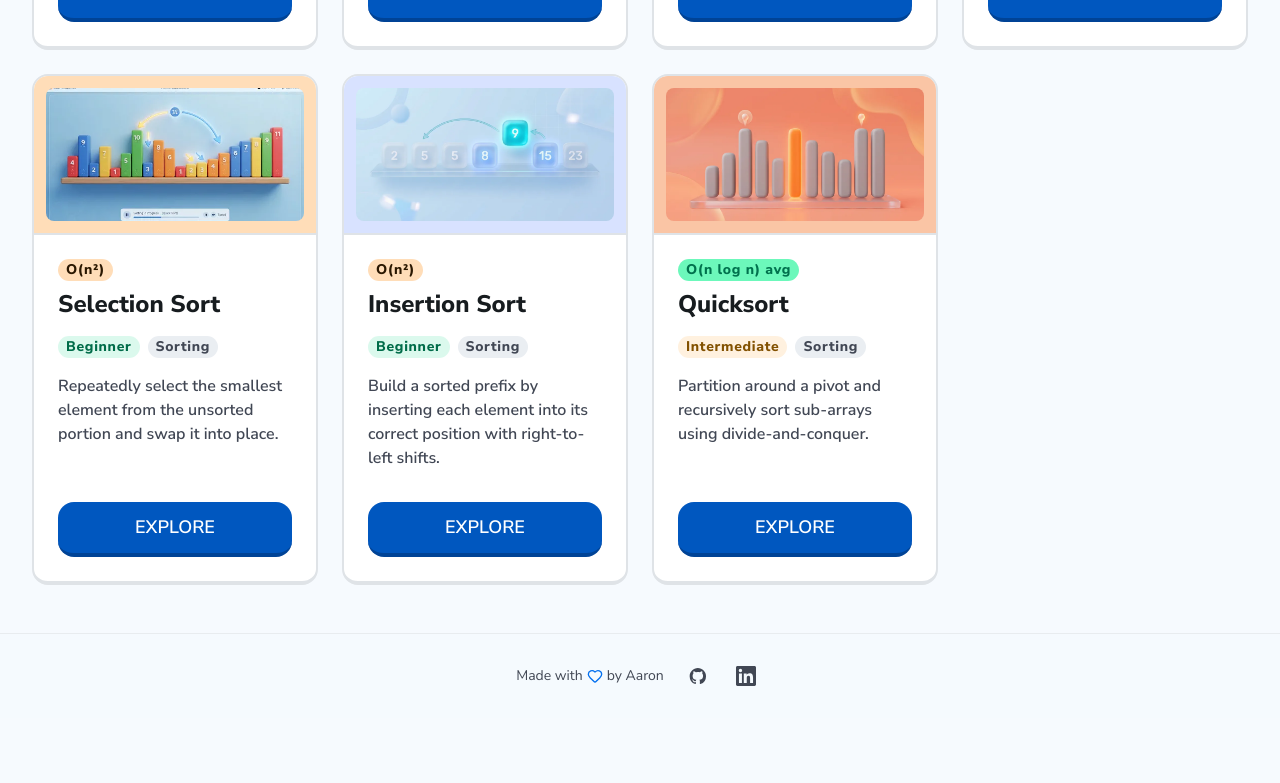
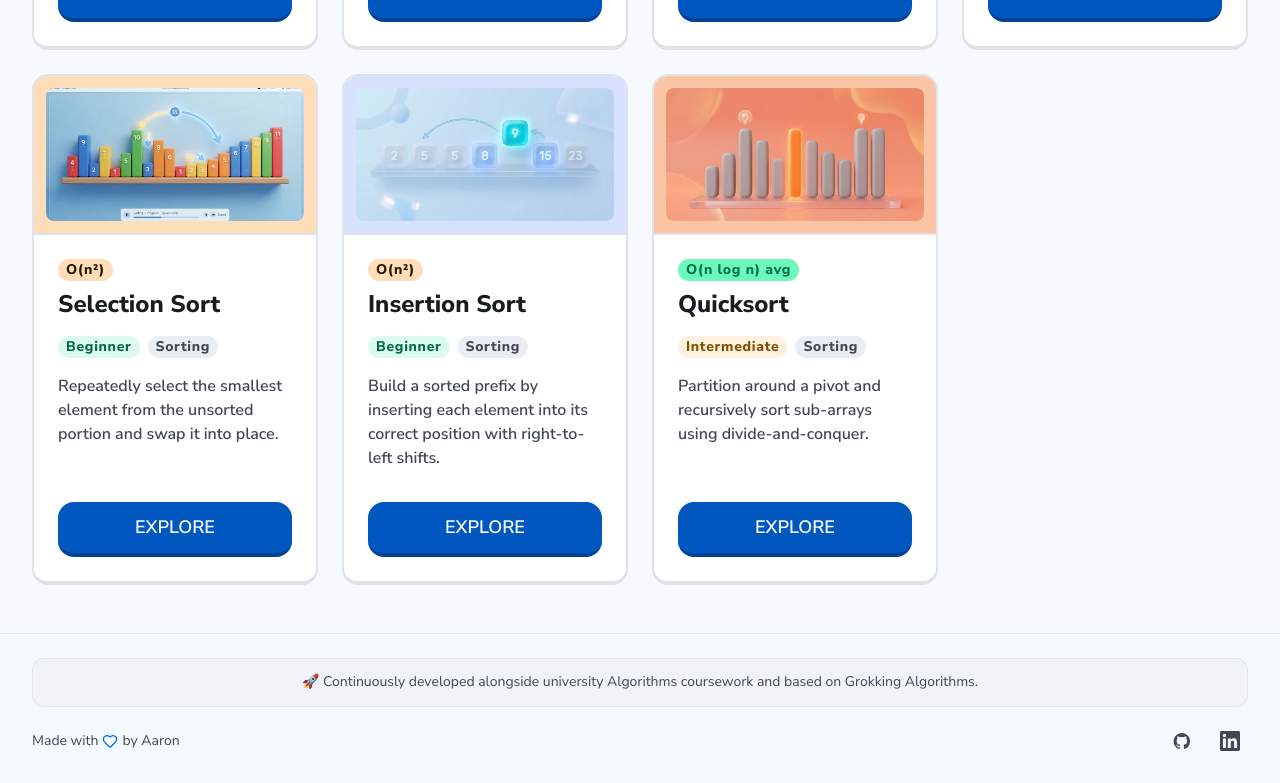
Before and after one commit to aarxnmendez/dsa-vision, a React (Vite) app: page / in a window 1280 px wide. Shown: the part 1005-1788 px from the top of the page. Before the commit the page ends 1723 px from the top, so only its background shows below. Built offline with nearby package versions, Linux system fonts and the light colour scheme.

Commit message:
docs: add concise living project banner in footer

```diff
--- a/src/components/layout/Footer.tsx
+++ b/src/components/layout/Footer.tsx
@@ -43,8 +43,13 @@ export function Footer() {
   const { t } = useTranslation("common");
 
   return (
-    <footer className="w-full border-t border-surface-variant/60 bg-surface/80 px-base py-6">
-      <div className="mx-auto flex max-w-container-max flex-col items-center justify-center gap-3 text-center sm:flex-row sm:gap-4">
+    <footer className="w-full border-t border-surface-variant/60 bg-surface/80">
+      <div className="mx-auto flex w-full max-w-container-max flex-col gap-4 px-margin-mobile py-6 md:px-gutter xl:px-8">
+        <p className="rounded-xl border border-surface-variant/80 bg-surface-container-low px-4 py-3 text-center text-sm leading-relaxed text-on-surface-variant">
+          {t("footer.livingProject")}
+        </p>
+
+        <div className="flex flex-col items-center justify-between gap-3 sm:flex-row">
           <p className="inline-flex items-center text-sm text-on-surface-variant">
             {t("footer.madeWith")}
             <Heart
@@ -75,6 +80,7 @@ export function Footer() {
             </a>
           </div>
         </div>
+      </div>
     </footer>
   );
 }
--- a/src/i18n/locales/en/common.ts
+++ b/src/i18n/locales/en/common.ts
@@ -55,6 +55,8 @@ export const common = {
     whenToUse: "When to use",
   },
   footer: {
+    livingProject:
+      "🚀 Continuously developed alongside university Algorithms coursework and based on Grokking Algorithms.",
     madeWith: "Made with",
     byAaron: "by Aaron",
     githubAria: "Aaron Mendez on GitHub",
--- a/src/i18n/locales/es/common.ts
+++ b/src/i18n/locales/es/common.ts
@@ -55,6 +55,8 @@ export const common = {
     whenToUse: "Cuándo usarlo",
   },
   footer: {
+    livingProject:
+      "🚀 Proyecto en desarrollo continuo a la par de la asignatura de Algoritmos y basado en Grokking Algorithms.",
     madeWith: "Hecho con",
     byAaron: "por Aaron",
     githubAria: "Aaron Mendez en GitHub",
```
Lines whose indentation alone changed are shown as unchanged.
